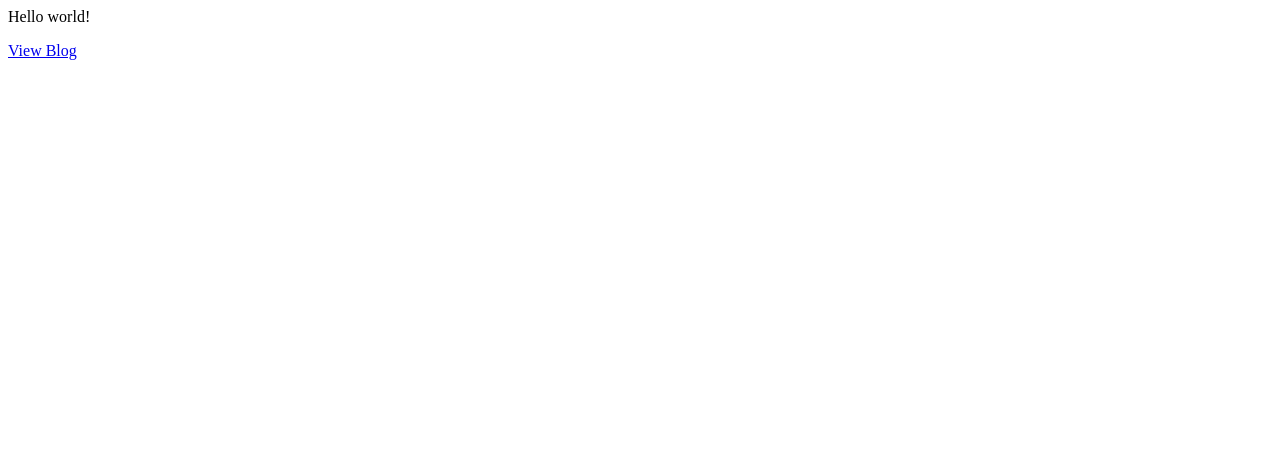
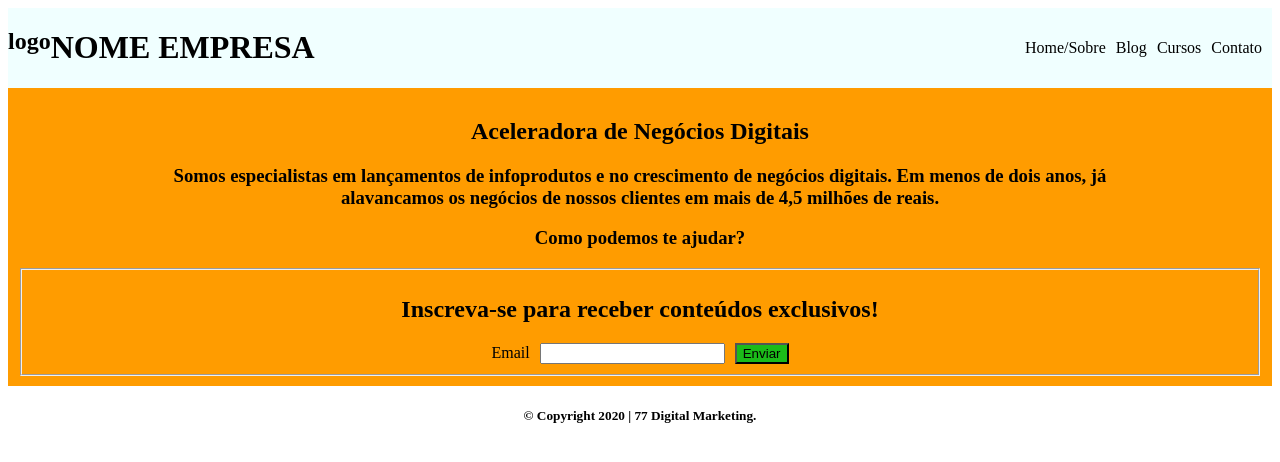
Before and after one commit to guiferrini/Vai, a Gatsby site: page / in a window 1280 px wide. Built offline with nearby package versions, Linux system fonts and the light colour scheme; Gatsby itself is replaced by a stand-in of ours.

Commit message:
Add Header, Footer, 1main and google access.

```diff
--- a/package.json
+++ b/package.json
@@ -18,6 +18,7 @@
     "gatsby-plugin-netlify-cms": "4.1.40",
     "gatsby-source-filesystem": "^2.3.24",
     "gatsby-transformer-remark": "^2.8.28",
+    "netlify-cms": "^2.10.55",
     "netlify-cms-app": "2.11.20",
     "react": "^16.12.0",
     "react-dom": "^16.12.0"
--- a/src/pages/blog.js
+++ b/src/pages/blog.js
@@ -1,4 +1,5 @@
 import React from 'react'
+import { Link } from 'gatsby'
 
 import BlogRoll from '../components/BlogRoll'
 
@@ -11,6 +12,7 @@ export default class BlogIndexPage extends React.Component {
           <div className="content">
             <BlogRoll />
           </div>
+          <p><Link to="/" style={{textDecoration: "none", color: "black", marginRight: "10px",}}>Voltar</Link></p>
         </section>
       </React.Fragment>
     )
--- a/src/pages/index.js
+++ b/src/pages/index.js
@@ -9,7 +9,81 @@ import { Link } from 'gatsby'
 export default () => {
   return (
     <>
-      Hello world!
-      <p><Link to="/blog">View Blog</Link></p>
-    </>)
+      <div
+        className="Col"
+        style={{
+          display: "flex",
+          justifyContent: "space-between",
+          background: "#F0FFFF",
+      }}>
+        <div
+          className="Col"
+          style={{
+            display: "flex",
+            justifyContent: "center",
+          }}>
+              <h2 >logo</h2>
+              <h1 >NOME EMPRESA</h1>
+        </div>
+        <nav
+          className="Col"
+          style={{
+            display: "flex",
+            justifyContent: "space-around",
+            alignItems: "center",
+        }}>
+          <p><Link to="/" style={{textDecoration: "none", color: "black", marginRight: "10px",}}>Home/Sobre</Link></p>
+          <p><Link to="/blog" style={{textDecoration: "none", color: "black", marginRight: "10px",}}>Blog</Link></p>
+          <p><Link to="/" style={{textDecoration: "none", color: "black", marginRight: "10px",}}>Cursos</Link></p>
+          <p><Link to="/" style={{textDecoration: "none", color: "black", marginRight: "10px",}}>Contato</Link></p>
+        </nav>
+      </div>
+      <main>
+        <section
+          style={{
+            textAlign: "center",
+            background: "#ff9c00",
+            padding: "10px",
+          }}
+        >
+          <h1>Aceleradora de Negócios Digitais</h1>
+          <h3
+            style={{
+              marginLeft: "10%",
+              marginRight: "10%",
+            }}
+          >
+            Somos especialistas em lançamentos de infoprodutos e no crescimento
+            de negócios digitais. Em menos de dois anos, já alavancamos os
+            negócios de nossos clientes em mais de 4,5 milhões de reais.
+          </h3>
+          <h3>Como podemos te ajudar?</h3>
+          <form action="">
+            <fieldset
+              className="Col"
+              style={{
+                textAlign: "center",
+                // background: "white",
+              }}
+            >
+              <h2>Inscreva-se para receber conteúdos exclusivos!</h2>
+              <label htmlFor="email" style={{marginRight: "10px"}}>Email</label>
+              <input type="text" style={{marginRight: "10px"}} />
+              <button type="submit" style={{background: "#1bbb19"}}>Enviar</button>
+            </fieldset>
+          </form>
+        </section>
+      </main>
+      <footer
+        className="Col"
+        style={{
+          display: "flex",
+          justifyContent: "center",
+          alignItems: "center",
+        }}
+      >
+        <h5>© Copyright 2020 | 77 Digital Marketing.</h5>
+      </footer>
+    </>
+  )
 }
--- a/static/admin/config.yml
+++ b/static/admin/config.yml
@@ -1,6 +1,8 @@
 backend:
   name: github
   repo: guiferrini/Vai
+  # name: git-gateway
+  # branch: master
 media_folder: static/assets
 public_folder: assets
 collections:
```
Also changed, not shown: src/index.html (added, +26 -0 lines), static/admin/index.html (added, +12 -0 lines), static/favicon.ico, static/favicon2.ico (added), 1 other file.
